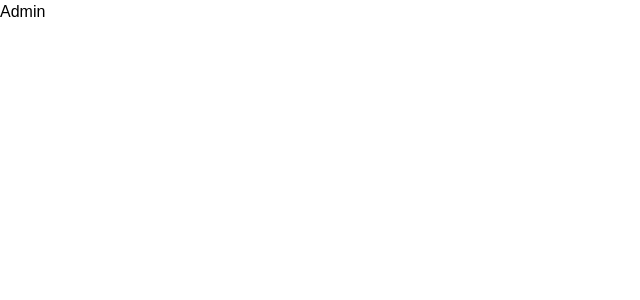
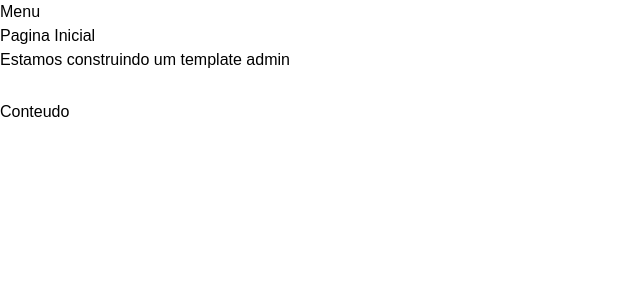
Before and after one commit to JonataRamalho/admin-next, a Next.js app: page / in a window 1280 px wide. Shown: the top 300 px of the page, without its empty margins (0-640 px from the left). Built offline with nearby package versions, Linux system fonts and the light colour scheme.

Commit message:
feat: Cria componentes Cabecalho, Conteudo, Layout, Menu Lateral e Titulo

```diff
--- /dev/null
+++ b/src/components/template/Cabecalho.tsx
@@ -0,0 +1,14 @@
+import Titulo from "./Titulo"
+
+interface CabecalhoProps {
+  titulo: string
+  subtitulo: string
+}
+
+export default function Cabecalho(props: CabecalhoProps) {
+  return (
+    <div>
+      <Titulo titulo={props.titulo} subtitulo={props.subtitulo} />
+    </div>
+  )
+}
--- /dev/null
+++ b/src/components/template/Conteudo.tsx
@@ -0,0 +1,14 @@
+
+interface ConteudoProps {
+  children?: any
+}
+
+export default function Conteudo(props: ConteudoProps) {
+  return (
+    <div className={`
+      flex flex-col mt-7
+    `}>
+      {props.children}
+    </div>
+  )
+}
--- /dev/null
+++ b/src/components/template/Layout.tsx
@@ -0,0 +1,21 @@
+import Cabecalho from "./Cabecalho"
+import Conteudo from "./Conteudo"
+import MenuLateral from "./MenuLateral"
+
+interface LayoutProps {
+  titulo: string
+  subtitulo: string
+  children?: any
+}
+
+export default function Layout(props: LayoutProps) {
+  return (
+    <div>
+      <MenuLateral />
+      <Cabecalho titulo={props.titulo} subtitulo={props.subtitulo} />
+      <Conteudo>
+        {props.children}
+      </Conteudo>
+    </div>
+  )
+}
--- /dev/null
+++ b/src/components/template/MenuLateral.tsx
@@ -0,0 +1,7 @@
+export default function MenuLateral() {
+  return (
+    <aside>
+      <h1>Menu</h1>
+    </aside>
+  )
+}
--- /dev/null
+++ b/src/components/template/Titulo.tsx
@@ -0,0 +1,18 @@
+
+interface TituloProps {
+  titulo: string
+  subtitulo: string
+}
+
+export default function Titulo(props: TituloProps) {
+  return (
+    <div>
+      <h1 className={``}>
+        {props.titulo}
+      </h1>
+      <h2 className={``}>
+        {props.subtitulo}
+      </h2>
+    </div>
+  )
+}
--- a/src/pages/index.tsx
+++ b/src/pages/index.tsx
@@ -1,7 +1,9 @@
+import Layout from "../components/template/Layout";
+
 export default function Home() {
   return (
-    <div className="Teste">
-      <h1>Admin</h1>
-    </div>
+    <Layout titulo="Pagina Inicial" subtitulo="Estamos construindo um template admin">
+      <h3>Conteudo</h3>
+    </Layout>
   )
 }
```
